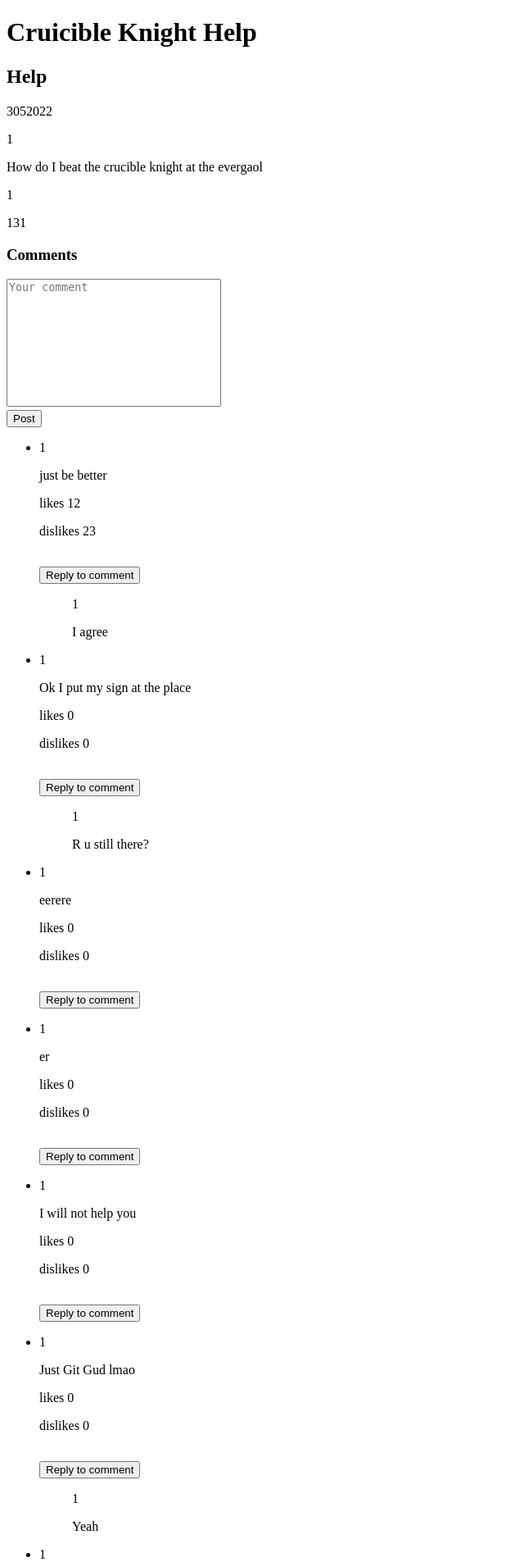
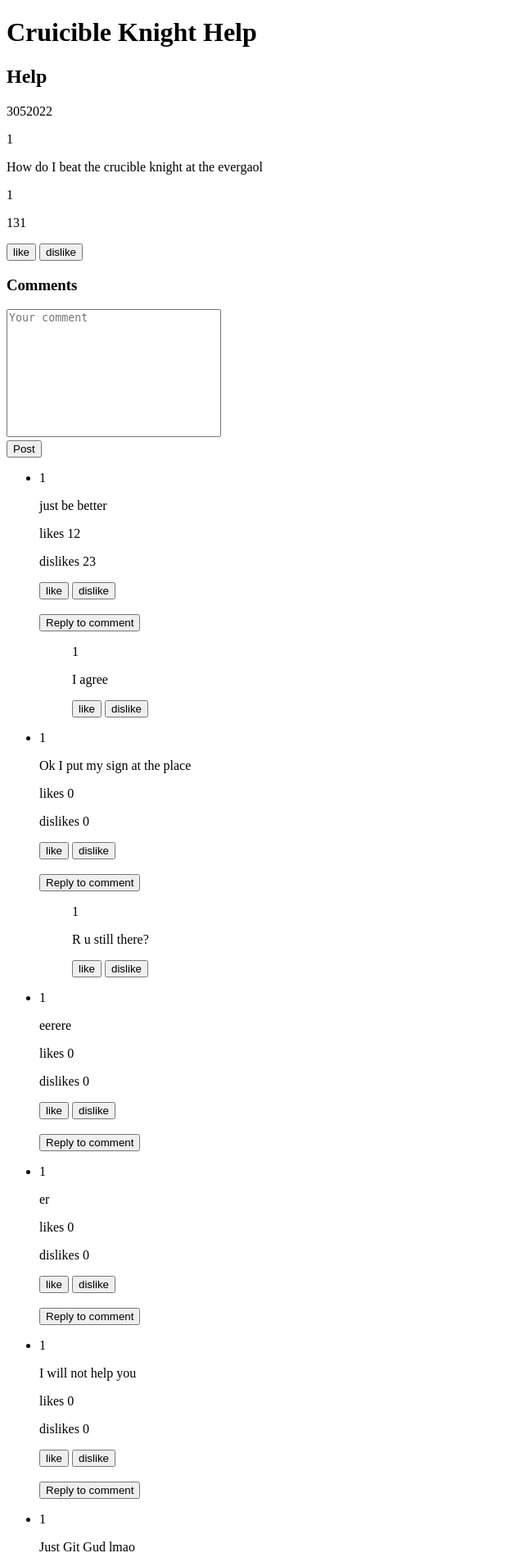
Before and after one commit to GibNub/12DTP-Website, a Flask app: page /page/1 in a window 1280 px wide. Shown: the part 26-1931 px from the top of the page at 82% size, without its empty margins (0-640 px from the left). Run offline with Flask 2, Linux system fonts and the light colour scheme; data comes from the database, SQL or seed files in the repository; both versions use the stored data as it was after the commit.

Commit message:
Added like + dislike fuction to webiste removed pdf

```diff
--- a/main.py
+++ b/main.py
@@ -55,6 +55,25 @@ def update_comment(user_id, post_id, content, date, comment_id=None, like=0, dis
                 (user_id, post_id, comment_id, content, like, dislike, date))
     conn.commit()
     conn.close()
+
+
+# Incriment the like or dislike counter by one.
+# Parameters can't be used to pass table names
+def update_grade(table, grade, id):
+    conn = sqlite3.connect("forum_database.db")
+    cur = conn.cursor()
+    conn.set_trace_callback(print)
+
+    if table.lower() == "post":
+        query = "UPDATE Post SET ?   = ? + 1 WHERE id = ?"
+    elif table.lower() == "comment":
+        query = "UPDATE Comment SET ? = ? + 1 WHERE id = ?"
+    cur.execute(query, (grade, id))
+    conn.commit()
+    conn.close()
+
+
+# Flask app starts below
 
 
 # The post tables gets passed to the jinja loop in "home.html".
@@ -149,5 +168,15 @@ def reply():
         return redirect(url_for("page", id=post_id))
 
 
+# Update post or comment with like or dislike.
+@app.route("/grade/<int:id>/", methods=["GET", "POST"])
+def grade(id):
+    if request.method == "POST":
+        table = request.form["table"]
+        grade = request.form["grade"]
+        update_grade(table, grade, id)
+        return redirect(request.referrer)
+
+
 if __name__ == "__main__":
     app.run(debug=True, host="0.0.0.0", port="8000")
--- a/regex_test.py
+++ b/regex_test.py
@@ -13,7 +13,7 @@ def search_database():
 
 
 help = search_database()[0]
-found = re.search(r"%s.knig.t" % "crucible", help)
+found = re.search("%s.knig.t" % "crucible", help)
 
 if found:
     print("Found")
--- a/static/style.css
+++ b/static/style.css
@@ -5,3 +5,5 @@
 textarea{
     resize: none;
 }
+
+/* Css Grouped */
--- a/templates/home.html
+++ b/templates/home.html
@@ -65,6 +65,11 @@
                     <p>
                         {{ post[5] }}
                     </p>
+                    <form action="{{ url_for('grade', id=post[0]) }}" method="POST" enctype="application/x-www-form-urlencoded">
+                        <input type="hidden" name="table" value="Post">
+                        <input type="submit" name="grade" value="like">
+                        <input type="submit" name="grade" value="dislike">
+                    </form>
                     <p>
                         {{ post[7] }}
                     </p>
--- a/templates/index.html
+++ b/templates/index.html
@@ -21,3 +21,5 @@
         </footer>
     </body>
 </html>
+
+<!-- Proper Conventions -->
--- a/templates/page.html
+++ b/templates/page.html
@@ -37,6 +37,11 @@
 <p>
     {{ page[5] }}
 </p>
+<form action="{{ url_for('grade', id=page[0]) }}" method="POST" enctype="application/x-www-form-urlencoded">
+    <input type="hidden" name="table" value="Post">
+    <input type="submit" name="grade" value="like">
+    <input type="submit" name="grade" value="dislike">
+</form>
 <div class="page_foot"></div>
     <h3>
         Comments
@@ -48,8 +53,7 @@
             <input type="submit" value="Post">
         </form>
     </div>
-        <!--
-    Comment and reply reference
+    <!-- Comment and reply reference
     Index : Column
         0 : id
         1 : user_id
@@ -58,8 +62,7 @@
         4 : content
         5 : like
         6 : dislike
-        7 : date
-    -->
+        7 : date -->
     <ul>
         {% for comment in comment %}
             <li>
@@ -76,6 +79,11 @@
                     <p>
                         dislikes {{ comment[6] }}
                     </p>
+                    <form action="{{ url_for('grade', id=comment[0]) }}" method="POST" enctype="application/x-www-form-urlencoded">
+                        <input type="hidden" name="table" value="Comment">
+                        <input type="submit" name="grade" value="like">
+                        <input type="submit" name="grade" value="dislike">
+                    </form>
                 </div><br>
                 <div class="reply">
                     <form action="{{ url_for('reply_to', post_id=page[0], comment_id=comment[0]) }}">
@@ -92,6 +100,11 @@
                                 <p>
                                     {{ reply[4] }}
                                 </p>
+                                <form action="{{ url_for('grade', id=reply[0]) }}" method="POST" enctype="application/x-www-form-urlencoded">
+                                    <input type="hidden" name="table" value="Comment">
+                                    <input type="submit" name="grade" value="like">
+                                    <input type="submit" name="grade" value="dislike">
+                                </form>
                             {% endif %}
                         {% endfor %}
                     </ul>
--- a/templates/search.html
+++ b/templates/search.html
@@ -1,3 +1,3 @@
-{% extends index.html %}
+{% extends "index.html" %}
 {% block content %}
 {% endblock %}
```
Also changed, not shown: forum_database.db, 1 other file.
